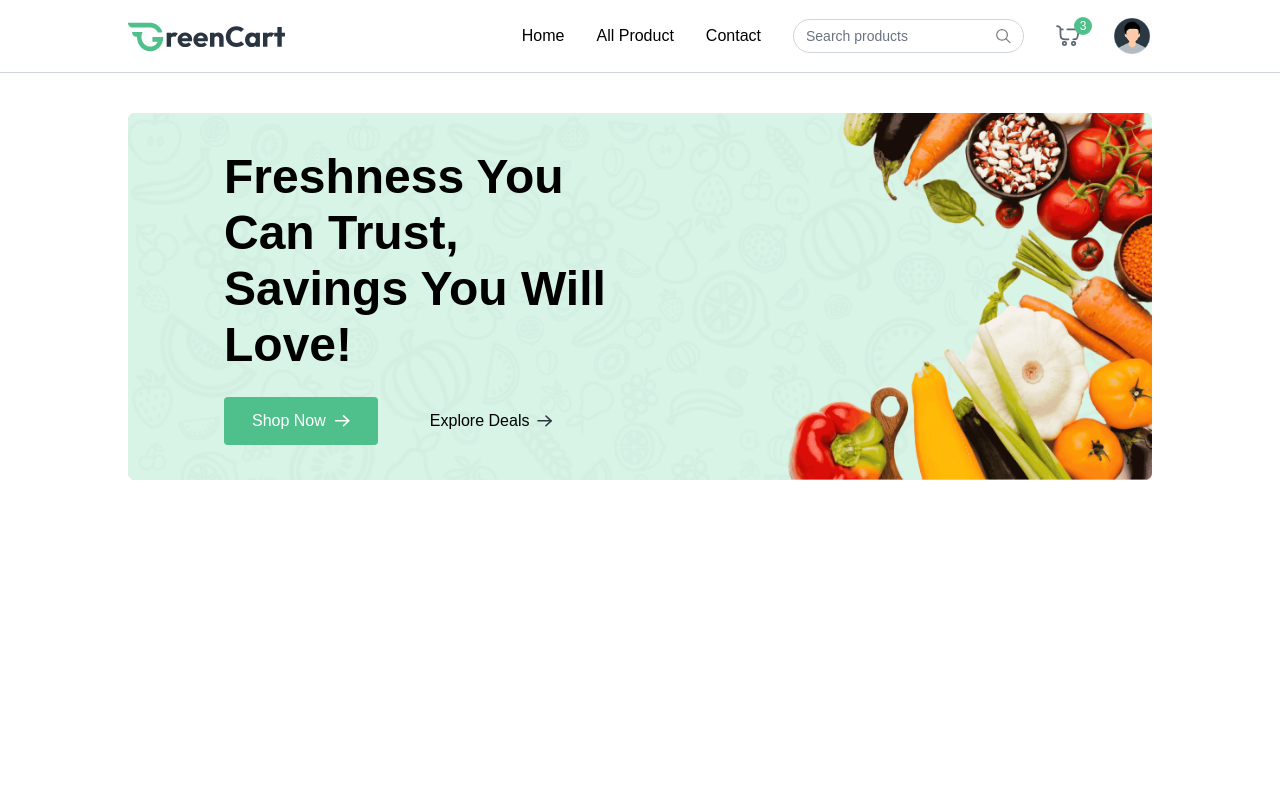
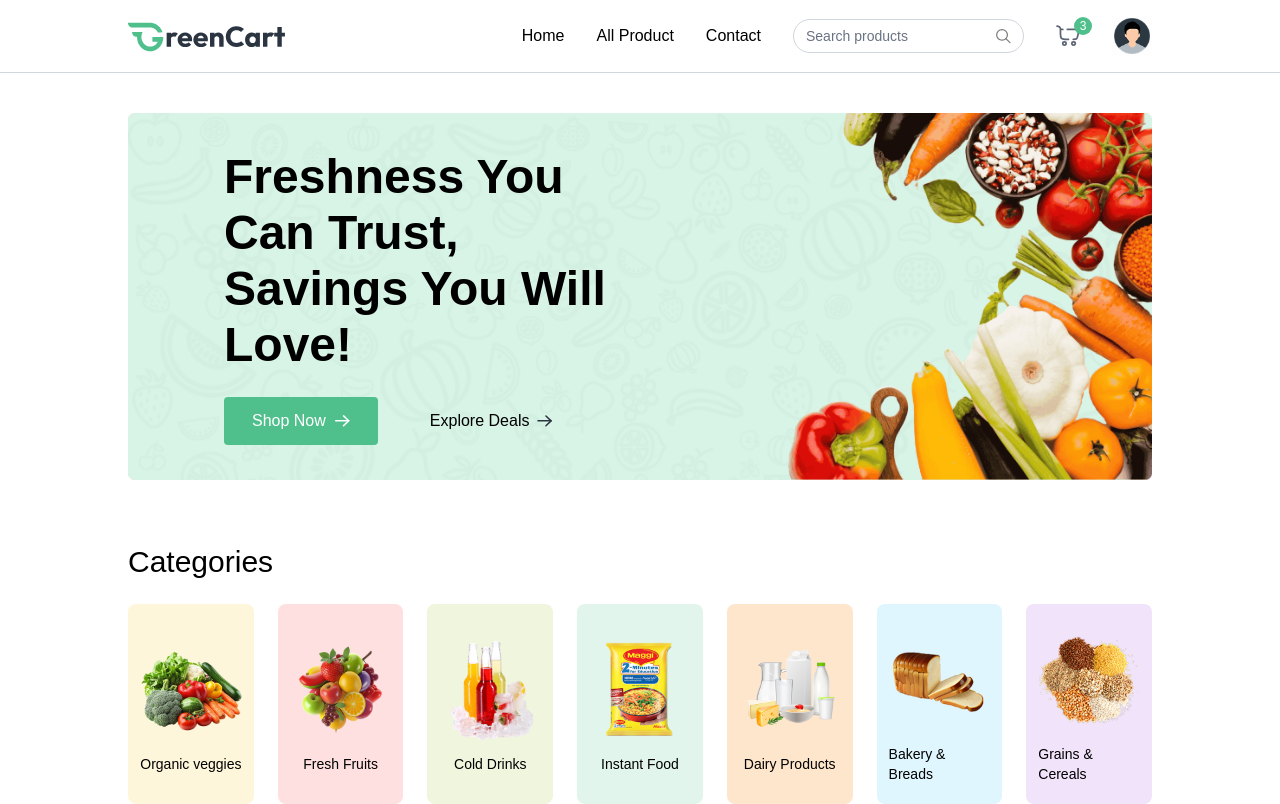
Before and after one commit to puvanakopis/GreenCart, a React (Vite) app in the folder Client/: page / in a window 1280 px wide. Built offline with nearby package versions, Linux system fonts and the light colour scheme.

Commit message:
adding category section in Home Page

```diff
--- /dev/null
+++ b/Client/src/Componets/Categories.jsx
@@ -0,0 +1,29 @@
+import { useNavigate } from "react-router-dom";
+import { categories } from "../assets/assets";
+
+const Categories = () => {
+    const navigate = useNavigate();
+    return (
+        <div className="mt-16">
+            {/* Section Title */}
+            <p className="text-2xl md:text-3xl font-medium">Categories</p>
+
+            {/* Category Grid */}
+            <div className="grid grid-cols-2 sm:grid-cols-3 md:grid-cols-5 lg:grid-cols-6 xl:grid-cols-7 mt-6 gap-6">
+                {categories.map((category, index) => (
+                    <div key={index} className="group cursor-pointer py-5 px-3 gap-2 rounded-lg flex flex-col justify-center items-center"
+                       style={{ backgroundColor: category.bgColor }}
+                       onClick={()=>{
+                        navigate(`/products/${category.path.toLocaleLowerCase()}`);
+                        scrollTo(0, 0);
+                       }}>
+                        <img src={category.image} alt={category.image} className="group-hover:scale-110 transition-transform max-w-28" />
+                        <p className="text-sm font-medium">{category.text}</p>
+                    </div>
+                ))}
+            </div>
+        </div>
+    );
+};
+
+export default Categories;
--- a/Client/src/Pages/Home.jsx
+++ b/Client/src/Pages/Home.jsx
@@ -1,10 +1,12 @@
 import React from 'react'
 import MainBanner from '../Componets/MainBanner'
+import Categories from '../Componets/Categories'
 
 const Home = () => {
   return (
     <div className='mt-10'>
         <MainBanner />
+        <Categories />
     </div>
   )
 }
--- a/Client/src/main.jsx
+++ b/Client/src/main.jsx
@@ -6,7 +6,7 @@
 
 import App from './App.jsx'
 
-import { AppContextProvider } from './Context/AppContext'
+import { AppContextProvider } from './Context/AppContext.jsx'
 
 
 createRoot(document.getElementById('root')).render(
```
